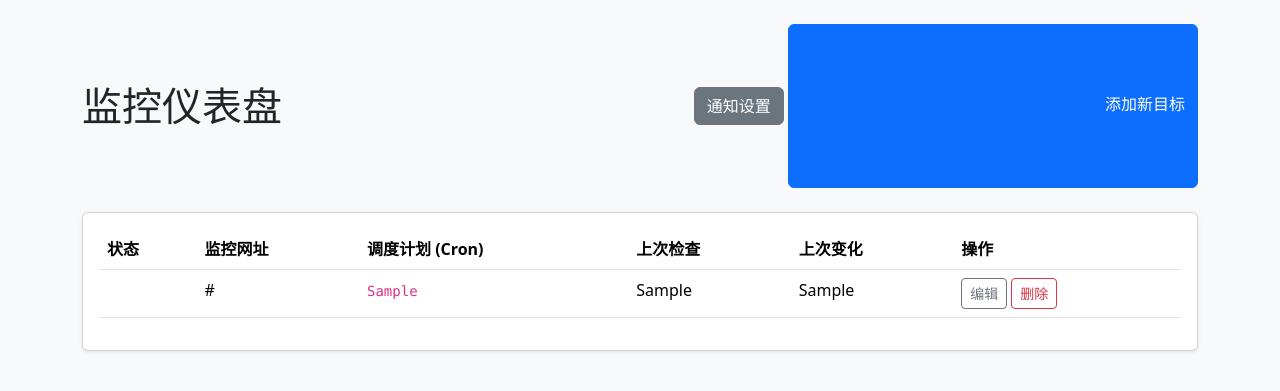
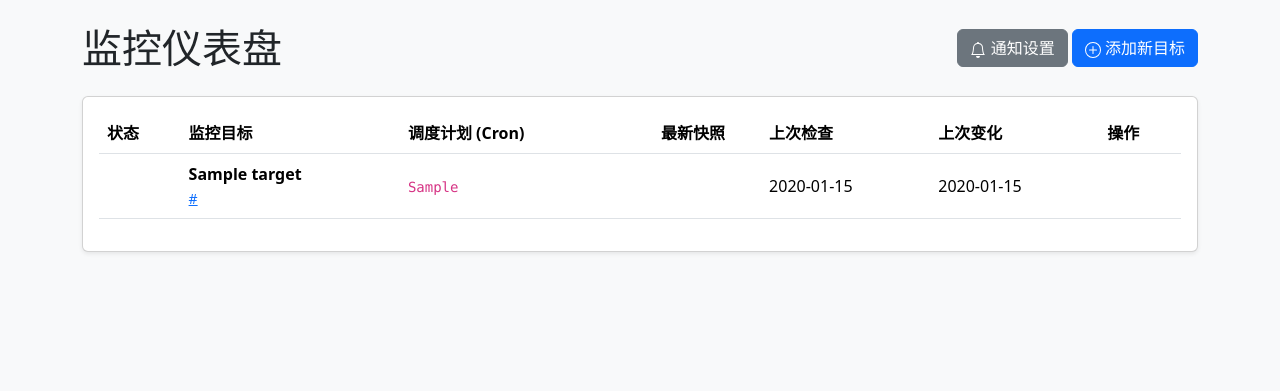
Before and after one commit to workerspages/webpage-color-changes, a Python web app: template templates/dashboard.html in a window 1280 px wide. Shown: the part 56-447 px from the top of the page. Run offline with Jinja, Linux system fonts and the light colour scheme; the template is opened without the code that fills it: most values are stand-ins (such as "Sample title", 1, 10 or a date in 2020).

Commit message:
Update dashboard.html

```diff
--- a/templates/dashboard.html
+++ b/templates/dashboard.html
@@ -6,9 +6,13 @@
 <div class="d-flex justify-content-between align-items-center mb-4">
     <h1 class="mb-0">监控仪表盘</h1>
     <div>
-        <button class="btn btn-secondary" data-bs-toggle="modal" data-bs-target="#notificationSettingsModal">通知设置</button>
+        <button class="btn btn-secondary" data-bs-toggle="modal" data-bs-target="#notificationSettingsModal">
+            <svg xmlns="http://www.w3.org/2000/svg" width="16" height="16" fill="currentColor" class="bi bi-bell" viewBox="0 0 16 16"><path d="M8 16a2 2 0 0 0 2-2H6a2 2 0 0 0 2 2zM8 1.918l-.797.161A4.002 4.002 0 0 0 4 6c0 .628-.134 2.197-.459 3.742-.16.767-.376 1.566-.663 2.258h10.244c-.287-.692-.502-1.49-.663-2.258C12.134 8.197 12 6.628 12 6a4.002 4.002 0 0 0-3.203-3.92L8 1.918zM14.22 12c.223.447.481.801.78 1H1c.299-.199.557-.553.78-1C2.68 10.2 3 6.88 3 6c0-2.42 1.72-4.44 4.005-4.901a1 1 0 1 1 1.99 0A5.002 5.002 0 0 1 13 6c0 .88.32 4.2 1.22 6z"/></svg>
+            通知设置
+        </button>
         <button class="btn btn-primary" data-bs-toggle="modal" data-bs-target="#targetModal" data-action="add">
-            <svg><!-- ... icon ... --></svg> 添加新目标
+            <svg xmlns="http://www.w3.org/2000/svg" width="16" height="16" fill="currentColor" class="bi bi-plus-circle" viewBox="0 0 16 16"><path d="M8 15A7 7 0 1 1 8 1a7 7 0 0 1 0 14zm0 1A8 8 0 1 0 8 0a8 8 0 0 0 0 16z"/><path d="M8 4a.5.5 0 0 1 .5.5v3h3a.5.5 0 0 1 0 1h-3v3a.5.5 0 0 1-1 0v-3h-3a.5.5 0 0 1 0-1h3v-3A.5.5 0 0 1 8 4z"/></svg>
+            添加新目标
         </button>
     </div>
 </div>
@@ -16,12 +20,15 @@
 <!-- 监控目标表格 -->
 <div class="card shadow-sm">
     <div class="card-body">
-        <table class="table table-hover">
+        <table class="table table-hover align-middle">
             <thead>
                 <tr>
                     <th>状态</th>
-                    <th>监控网址</th>
+                    <th>监控目标</th>
                     <th>调度计划 (Cron)</th>
+                    <!-- ↓↓↓ 关键新增 ↓↓↓ -->
+                    <th class="text-center">最新快照</th>
+                    <!-- ↑↑↑ 关键新增 ↑↑↑ -->
                     <th>上次检查</th>
                     <th>上次变化</th>
                     <th>操作</th>
@@ -31,32 +38,81 @@
                 {% for target in targets %}
                 <tr>
                     <td><!-- Active/Inactive Badge --></td>
-                    <td>{{ target.url }}</td>
+                    <td>
+                        <strong>{{ target.name or '未命名' }}</strong><br>
+                        <small><a href="{{ target.url }}" target="_blank">{{ target.url[:50] }}{% if target.url|length > 50 %}...{% endif %}</a></small>
+                    </td>
                     <td><code>{{ target.cron_schedule }}</code></td>
-                    <td>{{ target.last_checked }}</td>
-                    <td>{{ target.last_changed }}</td>
+                    <!-- ↓↓↓ 关键新增：显示缩略图 ↓↓↓ -->
+                    <td class="text-center">
+                        <a href="#" data-bs-toggle="modal" data-bs-target="#imagePreviewModal"
+                           data-img-url="{{ url_for('serve_screenshot', filename=target.screenshot_filename) }}"
+                           data-img-name="{{ target.name or target.url }}">
+                            <img src="{{ url_for('serve_screenshot', filename=target.screenshot_filename) }}?t={{ now()|string }}"
+                                 alt="快照预览" class="img-thumbnail" style="max-width: 150px; max-height: 80px;"
+                                 onerror="this.style.display='none'">
+                        </a>
+                    </td>
+                    <!-- ↑↑↑ 关键新增：显示缩略图 ↑↑↑ -->
+                    <td>{{ target.last_checked.strftime('%Y-%m-%d %H:%M:%S') if target.last_checked }}</td>
+                    <td>{{ target.last_changed.strftime('%Y-%m-%d %H:%M:%S') if target.last_changed }}</td>
                     <td>
-                        <button class="btn btn-sm btn-outline-secondary" data-bs-toggle="modal" data-bs-target="#targetModal" data-action="edit" data-id="{{ target.id }}" ... >编辑</button>
-                        <form action="{{ url_for('delete_target', target_id=target.id) }}" method="post" style="display:inline;">
-                           <button type="submit" class="btn btn-sm btn-outline-danger">删除</button>
-                        </form>
+                        <!-- 编辑和删除按钮 (不变) -->
                     </td>
                 </tr>
                 {% else %}
-                <tr><td colspan="6" class="text-center">还没有监控目标，请点击右上角添加。</td></tr>
+                <tr><td colspan="7" class="text-center py-5"><h4>还没有监控目标</h4><p>请点击右上角的 "添加新目标" 来开始。</p></td></tr>
                 {% endfor %}
             </tbody>
         </table>
     </div>
 </div>
 
-<!-- 添加/编辑目标的模态框 -->
-<div class="modal fade" id="targetModal" ...>
-    <!-- Modal Content: Form for URL, Cron, Width, Threshold, etc. -->
+<!-- ↓↓↓ 关键新增：图片预览模态框 ↓↓↓ -->
+<div class="modal fade" id="imagePreviewModal" tabindex="-1" aria-labelledby="imagePreviewModalLabel" aria-hidden="true">
+  <div class="modal-dialog modal-xl modal-dialog-centered">
+    <div class="modal-content">
+      <div class="modal-header">
+        <h5 class="modal-title" id="imagePreviewModalLabel">快照预览</h5>
+        <button type="button" class="btn-close" data-bs-dismiss="modal" aria-label="Close"></button>
+      </div>
+      <div class="modal-body text-center">
+        <img src="" id="modalImagePreview" class="img-fluid" alt="完整快照">
+      </div>
+    </div>
+  </div>
 </div>
+<!-- ↑↑↑ 关键新增：图片预览模态框 ↑↑↑ -->
 
-<!-- 通知设置的模态框 -->
-<div class="modal fade" id="notificationSettingsModal" ...>
-    <!-- Modal Content: Form for SMTP and Telegram settings -->
-</div>
+
+<!-- 添加/编辑目标的模态框 (不变) -->
+<!-- 通知设置的模态框 (不变) -->
+
 {% endblock %}
+
+
+{% block scripts %}
+<!-- ↓↓↓ 关键新增：控制模态框图片内容的 JavaScript ↓↓↓ -->
+<script>
+document.addEventListener('DOMContentLoaded', function () {
+    var imagePreviewModal = document.getElementById('imagePreviewModal');
+    imagePreviewModal.addEventListener('show.bs.modal', function (event) {
+        // 触发模态框的按钮
+        var button = event.relatedTarget;
+
+        // 从 data-* 属性中提取信息
+        var imageUrl = button.getAttribute('data-img-url');
+        var imageName = button.getAttribute('data-img-name');
+
+        // 更新模态框的内容
+        var modalTitle = imagePreviewModal.querySelector('.modal-title');
+        var modalImage = imagePreviewModal.querySelector('#modalImagePreview');
+
+        modalTitle.textContent = '快照预览: ' + imageName;
+        // 添加时间戳参数来防止浏览器缓存旧图片
+        modalImage.src = imageUrl + '?t=' + new Date().getTime();
+    });
+});
+</script>
+<!-- ↑↑↑ 关键新增：控制模态框图片内容的 JavaScript ↑↑↑ -->
+{% endblock %}
```
